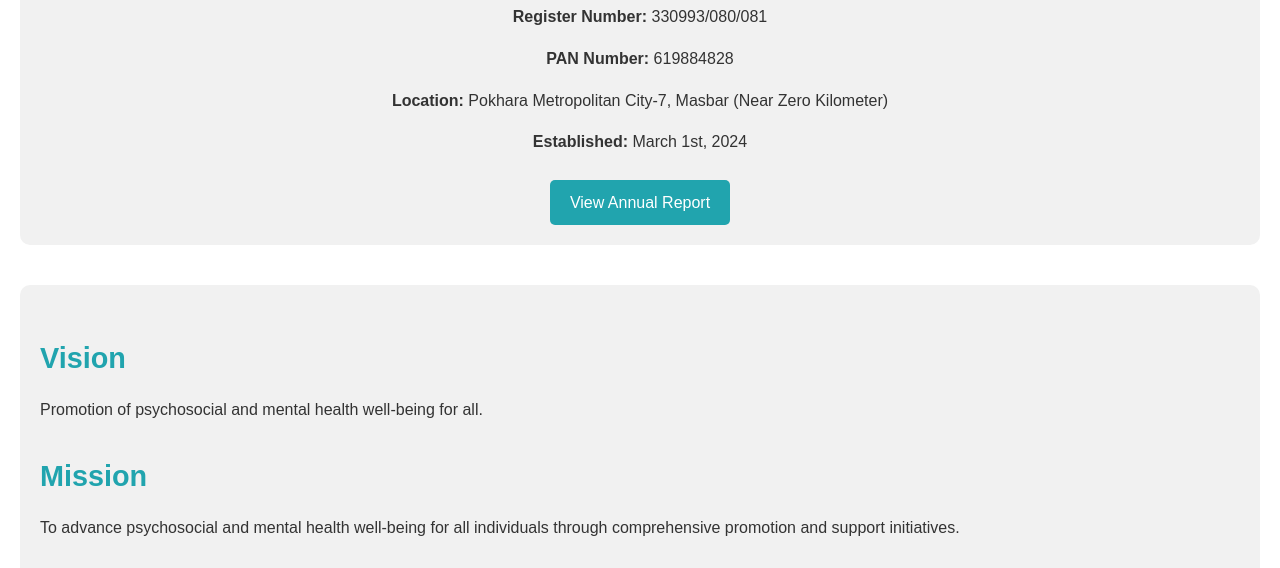
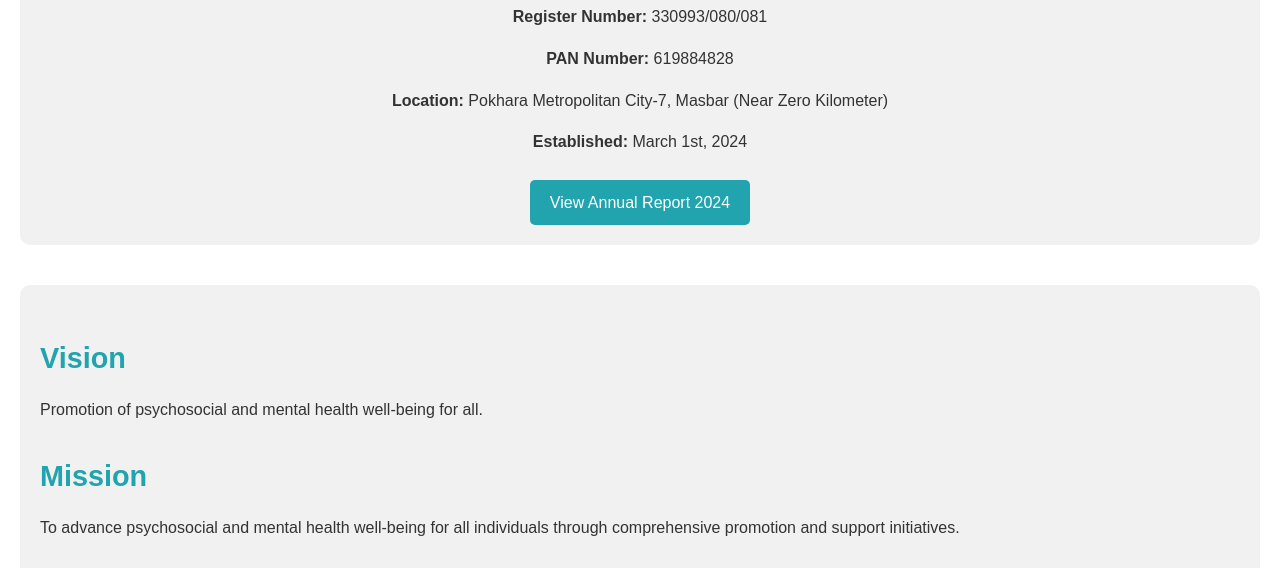
Before and after one commit to adhikari-arpan/Heart_Mind_Consultancy, a website: page AboutUs/about.html in a window 1280 px wide. Shown: the part 200-768 px from the top of the page. Drawn offline with Linux system fonts and the light colour scheme.

Commit message:
Update_Annual_Report

```diff
--- a/AboutUs/about.html
+++ b/AboutUs/about.html
@@ -90,7 +90,7 @@
       </p>
       <p><strong>Established:</strong> March 1st, 2024</p>
       <a href="./Annual_Report.pdf" target="_blank" class="btn-annual-report">
-        View Annual Report
+        View Annual Report 2024
       </a>
     </section>
 
```
